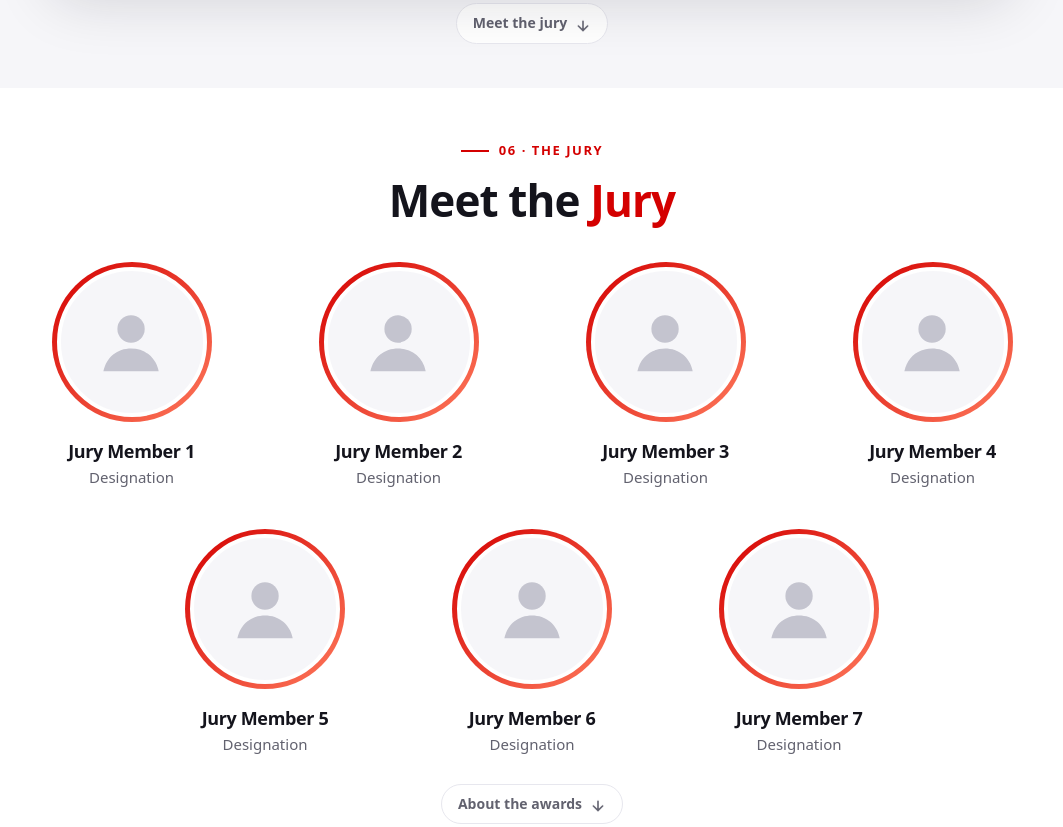
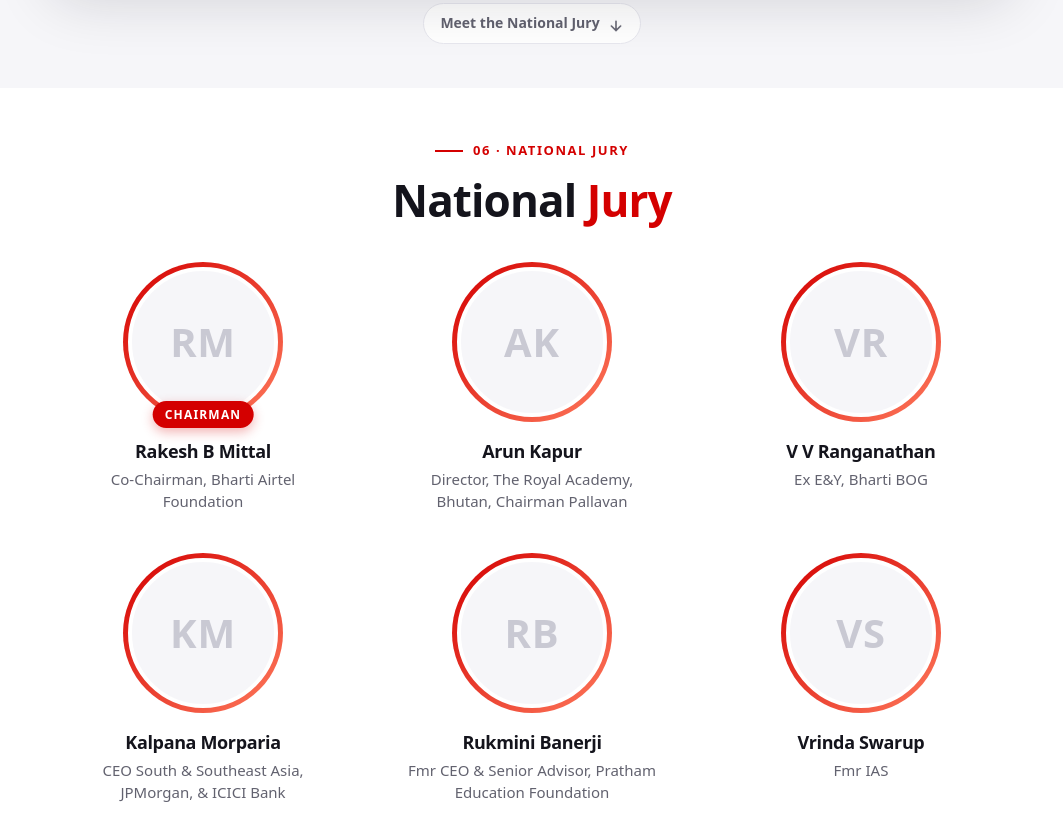
Before and after one commit to Abhisharma08/Bharti-Airtel-Foundation-Award-LP, a plain HTML site: page index.html in a window 1280 px wide. Shown: the part 3676-4503 px from the top of the page, without its empty margins (108-1171 px from the left). Drawn offline with Linux system fonts and the light colour scheme.

Commit message:
Update National Jury with members and designations

```diff
--- a/index.html
+++ b/index.html
@@ -162,17 +162,18 @@ section{padding:44px 0;scroll-margin-top:68px}
 .jury{background:#fff}
 .jury .head{text-align:center;max-width:720px;margin:0 auto 36px}
 .jury .head .lead{margin-top:14px}
-.panel{list-style:none;margin:0 auto;padding:0;display:flex;flex-wrap:wrap;justify-content:center;gap:40px 28px;max-width:1040px}
+.panel{list-style:none;margin:0 auto;padding:0;display:flex;flex-wrap:wrap;justify-content:center;gap:40px 28px;max-width:960px}
 .member{flex:0 0 calc(50% - 14px);text-align:center}
 @media (min-width:640px){.member{flex-basis:calc(33.333% - 19px)}}
-@media (min-width:960px){.member{flex-basis:calc(25% - 21px)}}
 .member .ph{width:clamp(120px,16vw,160px);aspect-ratio:1;margin:0 auto 18px;border-radius:50%;padding:5px;background:linear-gradient(135deg,var(--red),#ff7a5c);transition:transform .25s}
 .member:hover .ph{transform:translateY(-4px)}
 .member .ph img,.member .ph .ph-empty{width:100%;height:100%;border-radius:50%;border:4px solid #fff;object-fit:cover;background:var(--soft);display:block}
 .member .ph-empty{display:grid!important;place-items:center;color:#c4c4cf}
-.member .ph-empty svg{width:55%;height:55%}
+.member .ph-empty{font-size:clamp(28px,3.4vw,40px);font-weight:800;letter-spacing:.02em;color:#c9c9d3}
+.member .ph{position:relative}
+.member .role{position:absolute;left:50%;bottom:-6px;transform:translateX(-50%);white-space:nowrap;box-shadow:0 4px 12px rgba(212,0,0,.3);font-size:12px;font-weight:700;letter-spacing:.1em;text-transform:uppercase;color:#fff;background:var(--red);padding:4px 12px;border-radius:999px}
 .member h3{font-size:18px;font-weight:750;line-height:1.3}
-.member p{margin-top:4px;font-size:15px;color:var(--muted);line-height:1.45}
+.member p{margin-top:6px;font-size:15px;color:var(--muted);line-height:1.45;max-width:30ch;margin-left:auto;margin-right:auto}
 
 /* 5. Awards */
 .awards .head{text-align:center;max-width:720px;margin:0 auto 32px}
@@ -289,7 +290,7 @@ footer .wrap{display:flex;flex-wrap:wrap;align-items:center;justify-content:spac
     <li><a href="#eligibility"><b>Who can apply</b><i></i></a></li>
     <li><a href="#criteria"><b>What we look for</b><i></i></a></li>
     <li><a href="#how"><b>How to apply</b><i></i></a></li>
-    <li><a href="#jury"><b>Jury</b><i></i></a></li>
+    <li><a href="#jury"><b>National Jury</b><i></i></a></li>
     <li><a href="#about"><b>About</b><i></i></a></li>
     <li><a href="#apply"><b>Apply</b><i></i></a></li>
   </ul>
@@ -411,53 +412,48 @@ footer .wrap{display:flex;flex-wrap:wrap;align-items:center;justify-content:spac
         <button type="button" aria-label="Play the How to Apply video"><span class="play"><svg viewBox="0 0 24 24" fill="currentColor"><path d="M6 4l14 8-14 8z"/></svg></span><span class="cap">How to Apply</span></button>
       </div>
     </div>
-    <div class="next"><a href="#jury">Meet the jury <svg viewBox="0 0 24 24" fill="none" stroke="currentColor" stroke-width="2.4" stroke-linecap="round"><path d="M12 5v14M5 12l7 7 7-7"/></svg></a></div>
+    <div class="next"><a href="#jury">Meet the National Jury <svg viewBox="0 0 24 24" fill="none" stroke="currentColor" stroke-width="2.4" stroke-linecap="round"><path d="M12 5v14M5 12l7 7 7-7"/></svg></a></div>
   </section>
 
   <!-- 6 -->
   <section id="jury" class="jury">
     <div class="wrap">
       <div class="head rv">
-        <div class="eyebrow">06 · The jury</div>
-        <h2 class="h2">Meet the <em>Jury</em></h2>
+        <div class="eyebrow">06 · National jury</div>
+        <h2 class="h2">National <em>Jury</em></h2>
       </div>
       <!-- To add a photo: replace the <span class="ph-empty">…</span> with
            <img src="assets/jury/name.webp" width="160" height="160" alt="Full name" loading="lazy" decoding="async"> -->
       <ul class="panel">
+        <li class="member rv">
+          <div class="ph"><span class="ph-empty" aria-hidden="true">RM</span><span class="role">Chairman</span></div>
+          <h3>Rakesh B Mittal</h3>
+          <p>Co-Chairman, Bharti Airtel Foundation</p>
+        </li>
         <li class="member rv d1">
-          <div class="ph"><span class="ph-empty"><svg viewBox="0 0 24 24" fill="currentColor"><circle cx="12" cy="8" r="4.2"/><path d="M3.5 21c.9-4.4 4.3-7 8.5-7s7.6 2.6 8.5 7z"/></svg></span></div>
-          <h3>Jury Member 1</h3>
-          <p>Designation</p>
+          <div class="ph"><span class="ph-empty" aria-hidden="true">AK</span></div>
+          <h3>Arun Kapur</h3>
+          <p>Director, The Royal Academy, Bhutan, Chairman Pallavan</p>
         </li>
         <li class="member rv">
-          <div class="ph"><span class="ph-empty"><svg viewBox="0 0 24 24" fill="currentColor"><circle cx="12" cy="8" r="4.2"/><path d="M3.5 21c.9-4.4 4.3-7 8.5-7s7.6 2.6 8.5 7z"/></svg></span></div>
-          <h3>Jury Member 2</h3>
-          <p>Designation</p>
+          <div class="ph"><span class="ph-empty" aria-hidden="true">VR</span></div>
+          <h3>V V Ranganathan</h3>
+          <p>Ex E&amp;Y, Bharti BOG</p>
         </li>
         <li class="member rv d1">
-          <div class="ph"><span class="ph-empty"><svg viewBox="0 0 24 24" fill="currentColor"><circle cx="12" cy="8" r="4.2"/><path d="M3.5 21c.9-4.4 4.3-7 8.5-7s7.6 2.6 8.5 7z"/></svg></span></div>
-          <h3>Jury Member 3</h3>
-          <p>Designation</p>
+          <div class="ph"><span class="ph-empty" aria-hidden="true">KM</span></div>
+          <h3>Kalpana Morparia</h3>
+          <p>CEO South &amp; Southeast Asia, JPMorgan, &amp; ICICI Bank</p>
         </li>
         <li class="member rv">
-          <div class="ph"><span class="ph-empty"><svg viewBox="0 0 24 24" fill="currentColor"><circle cx="12" cy="8" r="4.2"/><path d="M3.5 21c.9-4.4 4.3-7 8.5-7s7.6 2.6 8.5 7z"/></svg></span></div>
-          <h3>Jury Member 4</h3>
-          <p>Designation</p>
+          <div class="ph"><span class="ph-empty" aria-hidden="true">RB</span></div>
+          <h3>Rukmini Banerji</h3>
+          <p>Fmr CEO &amp; Senior Advisor, Pratham Education Foundation</p>
         </li>
         <li class="member rv d1">
-          <div class="ph"><span class="ph-empty"><svg viewBox="0 0 24 24" fill="currentColor"><circle cx="12" cy="8" r="4.2"/><path d="M3.5 21c.9-4.4 4.3-7 8.5-7s7.6 2.6 8.5 7z"/></svg></span></div>
-          <h3>Jury Member 5</h3>
-          <p>Designation</p>
-        </li>
-        <li class="member rv">
-          <div class="ph"><span class="ph-empty"><svg viewBox="0 0 24 24" fill="currentColor"><circle cx="12" cy="8" r="4.2"/><path d="M3.5 21c.9-4.4 4.3-7 8.5-7s7.6 2.6 8.5 7z"/></svg></span></div>
-          <h3>Jury Member 6</h3>
-          <p>Designation</p>
-        </li>
-        <li class="member rv d1">
-          <div class="ph"><span class="ph-empty"><svg viewBox="0 0 24 24" fill="currentColor"><circle cx="12" cy="8" r="4.2"/><path d="M3.5 21c.9-4.4 4.3-7 8.5-7s7.6 2.6 8.5 7z"/></svg></span></div>
-          <h3>Jury Member 7</h3>
-          <p>Designation</p>
+          <div class="ph"><span class="ph-empty" aria-hidden="true">VS</span></div>
+          <h3>Vrinda Swarup</h3>
+          <p>Fmr IAS</p>
         </li>
       </ul>
     </div>
```
